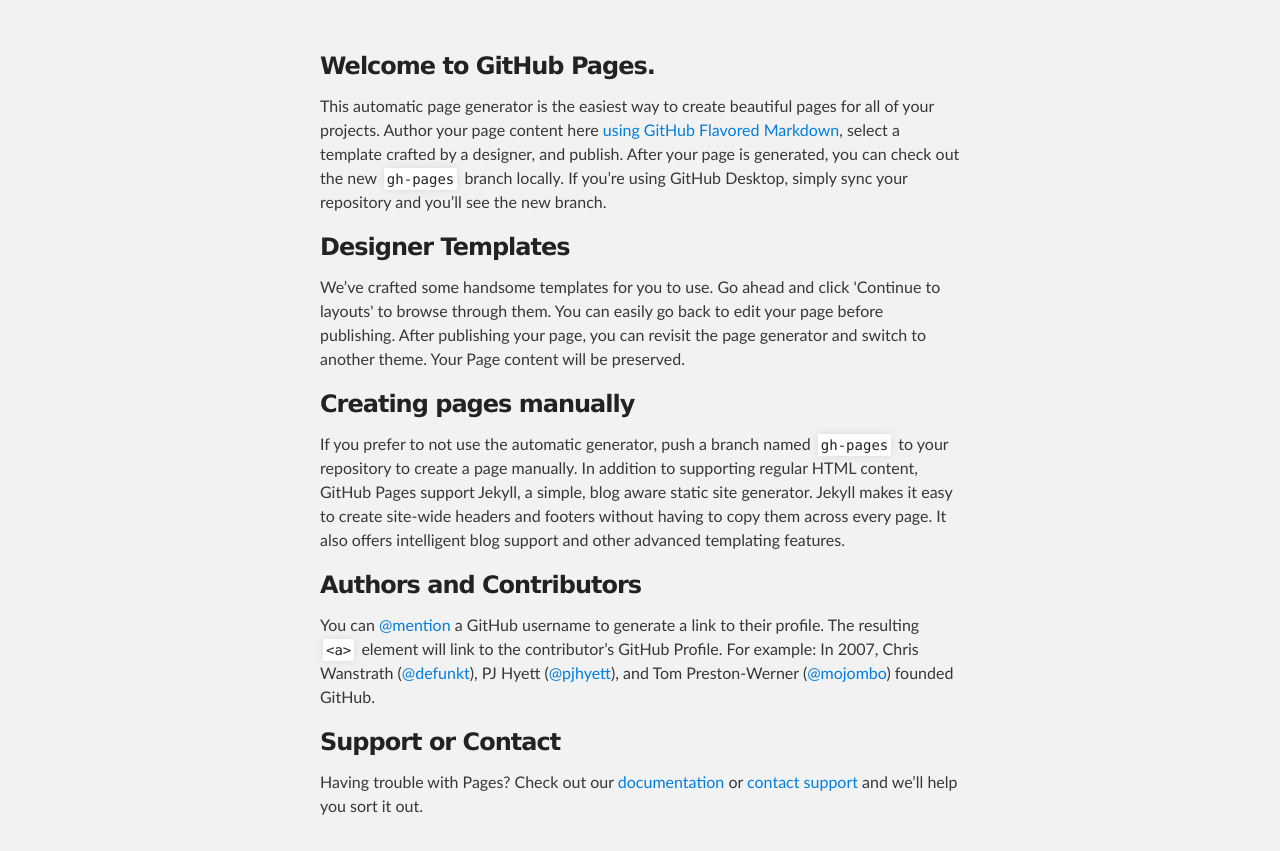
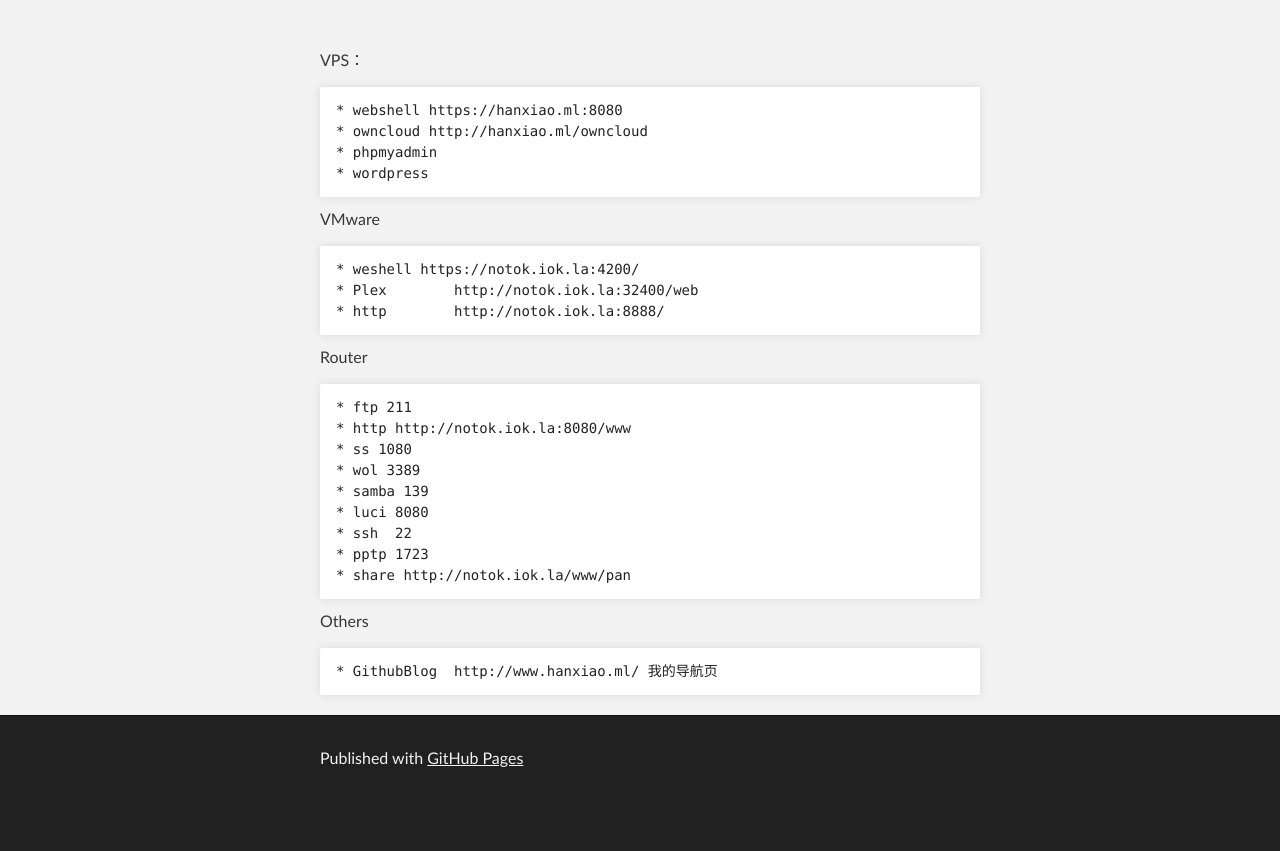
Before and after one commit to whxreal/whxreal.github.io, a plain HTML site: page index.html in a window 1280 px wide. Shown: the part 212-1063 px from the top of the page. After the commit the page ends 1017 px from the top, so only its background shows below. Drawn offline with Linux system fonts and the light colour scheme.

Commit message:
Replace master branch with page content via GitHub

```diff
--- a/index.html
+++ b/index.html
@@ -4,11 +4,11 @@
   <head>
     <meta charset='utf-8'>
     <meta http-equiv="X-UA-Compatible" content="chrome=1">
-    <meta name="description" content="Whxreal.GitHub.io : Blog">
+    <meta name="description" content="Web Navi : Welcome!">
 
     <link rel="stylesheet" type="text/css" media="screen" href="stylesheets/stylesheet.css">
 
-    <title>Whxreal.GitHub.io</title>
+    <title>Web Navi</title>
   </head>
 
   <body>
@@ -18,8 +18,8 @@
         <header class="inner">
           <a id="forkme_banner" href="https://github.com/whxreal">View on GitHub</a>
 
-          <h1 id="project_title">Whxreal.GitHub.io</h1>
-          <h2 id="project_tagline">Blog</h2>
+          <h1 id="project_title">Web Navi</h1>
+          <h2 id="project_tagline">Welcome!</h2>
 
         </header>
     </div>
@@ -27,30 +27,38 @@
     <!-- MAIN CONTENT -->
     <div id="main_content_wrap" class="outer">
       <section id="main_content" class="inner">
-        <h3>
-<a id="welcome-to-github-pages" class="anchor" href="#welcome-to-github-pages" aria-hidden="true"><span aria-hidden="true" class="octicon octicon-link"></span></a>Welcome to GitHub Pages.</h3>
+        <p>VPS：</p>
 
-<p>This automatic page generator is the easiest way to create beautiful pages for all of your projects. Author your page content here <a href="https://guides.github.com/features/mastering-markdown/">using GitHub Flavored Markdown</a>, select a template crafted by a designer, and publish. After your page is generated, you can check out the new <code>gh-pages</code> branch locally. If you’re using GitHub Desktop, simply sync your repository and you’ll see the new branch.</p>
+<pre><code>* webshell https://hanxiao.ml:8080
+* owncloud http://hanxiao.ml/owncloud
+* phpmyadmin
+* wordpress
+</code></pre>
 
-<h3>
-<a id="designer-templates" class="anchor" href="#designer-templates" aria-hidden="true"><span aria-hidden="true" class="octicon octicon-link"></span></a>Designer Templates</h3>
+<p>VMware</p>
 
-<p>We’ve crafted some handsome templates for you to use. Go ahead and click 'Continue to layouts' to browse through them. You can easily go back to edit your page before publishing. After publishing your page, you can revisit the page generator and switch to another theme. Your Page content will be preserved.</p>
+<pre><code>* weshell https://notok.iok.la:4200/
+* Plex        http://notok.iok.la:32400/web
+* http        http://notok.iok.la:8888/
+</code></pre>
 
-<h3>
-<a id="creating-pages-manually" class="anchor" href="#creating-pages-manually" aria-hidden="true"><span aria-hidden="true" class="octicon octicon-link"></span></a>Creating pages manually</h3>
+<p>Router</p>
 
-<p>If you prefer to not use the automatic generator, push a branch named <code>gh-pages</code> to your repository to create a page manually. In addition to supporting regular HTML content, GitHub Pages support Jekyll, a simple, blog aware static site generator. Jekyll makes it easy to create site-wide headers and footers without having to copy them across every page. It also offers intelligent blog support and other advanced templating features.</p>
+<pre><code>* ftp 211
+* http http://notok.iok.la:8080/www
+* ss 1080
+* wol 3389
+* samba 139
+* luci 8080
+* ssh  22
+* pptp 1723
+* share http://notok.iok.la/www/pan
+</code></pre>
 
-<h3>
-<a id="authors-and-contributors" class="anchor" href="#authors-and-contributors" aria-hidden="true"><span aria-hidden="true" class="octicon octicon-link"></span></a>Authors and Contributors</h3>
+<p>Others</p>
 
-<p>You can <a href="https://help.github.com/articles/basic-writing-and-formatting-syntax/#mentioning-users-and-teams" class="user-mention">@mention</a> a GitHub username to generate a link to their profile. The resulting <code>&lt;a&gt;</code> element will link to the contributor’s GitHub Profile. For example: In 2007, Chris Wanstrath (<a href="https://github.com/defunkt" class="user-mention">@defunkt</a>), PJ Hyett (<a href="https://github.com/pjhyett" class="user-mention">@pjhyett</a>), and Tom Preston-Werner (<a href="https://github.com/mojombo" class="user-mention">@mojombo</a>) founded GitHub.</p>
-
-<h3>
-<a id="support-or-contact" class="anchor" href="#support-or-contact" aria-hidden="true"><span aria-hidden="true" class="octicon octicon-link"></span></a>Support or Contact</h3>
-
-<p>Having trouble with Pages? Check out our <a href="https://help.github.com/pages">documentation</a> or <a href="https://github.com/contact">contact support</a> and we’ll help you sort it out.</p>
+<pre><code>* GithubBlog  http://www.hanxiao.ml/ 我的导航页
+</code></pre>
       </section>
     </div>
 
```
Also changed, not shown: params.json (+3 -3 lines).
